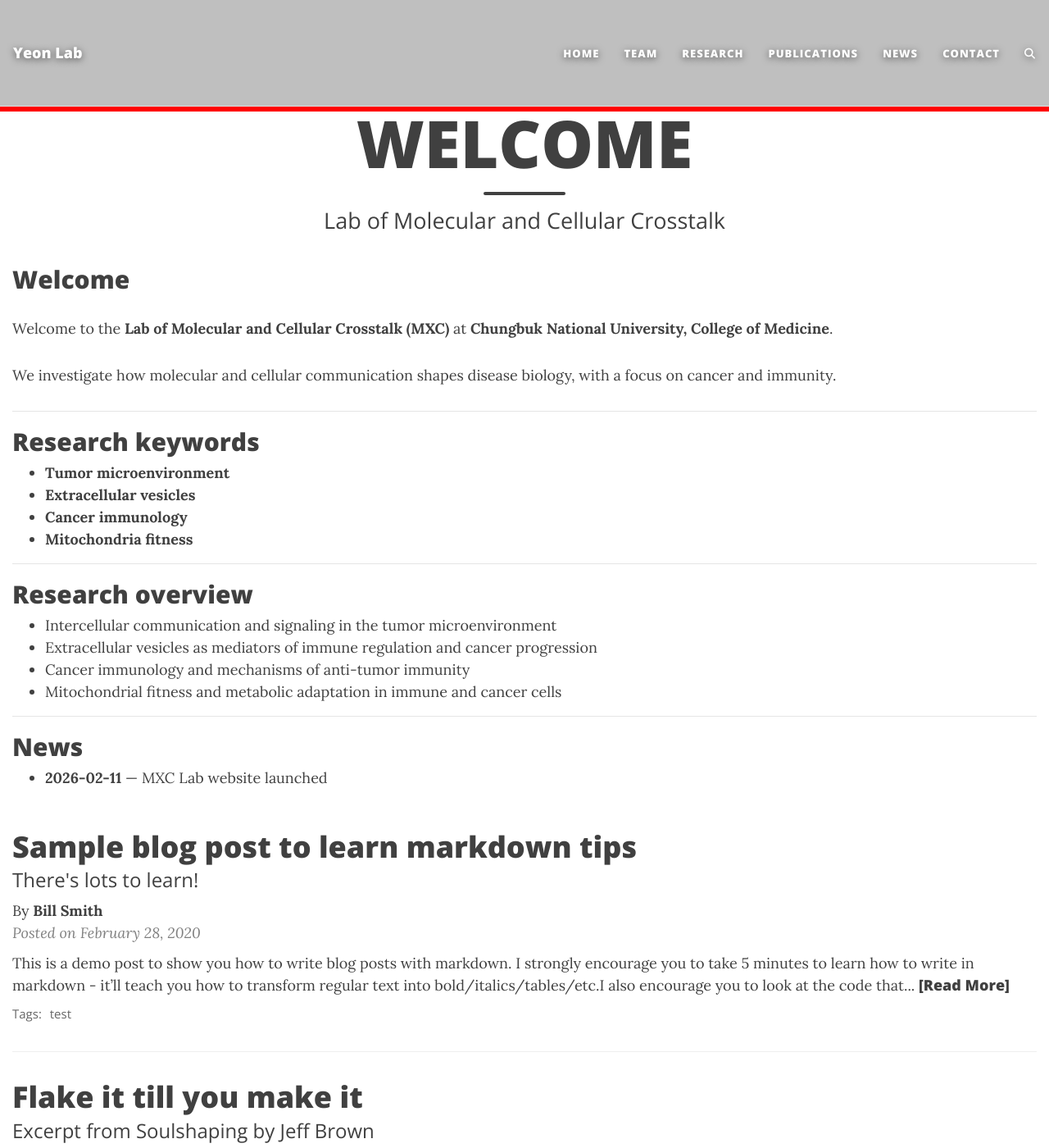
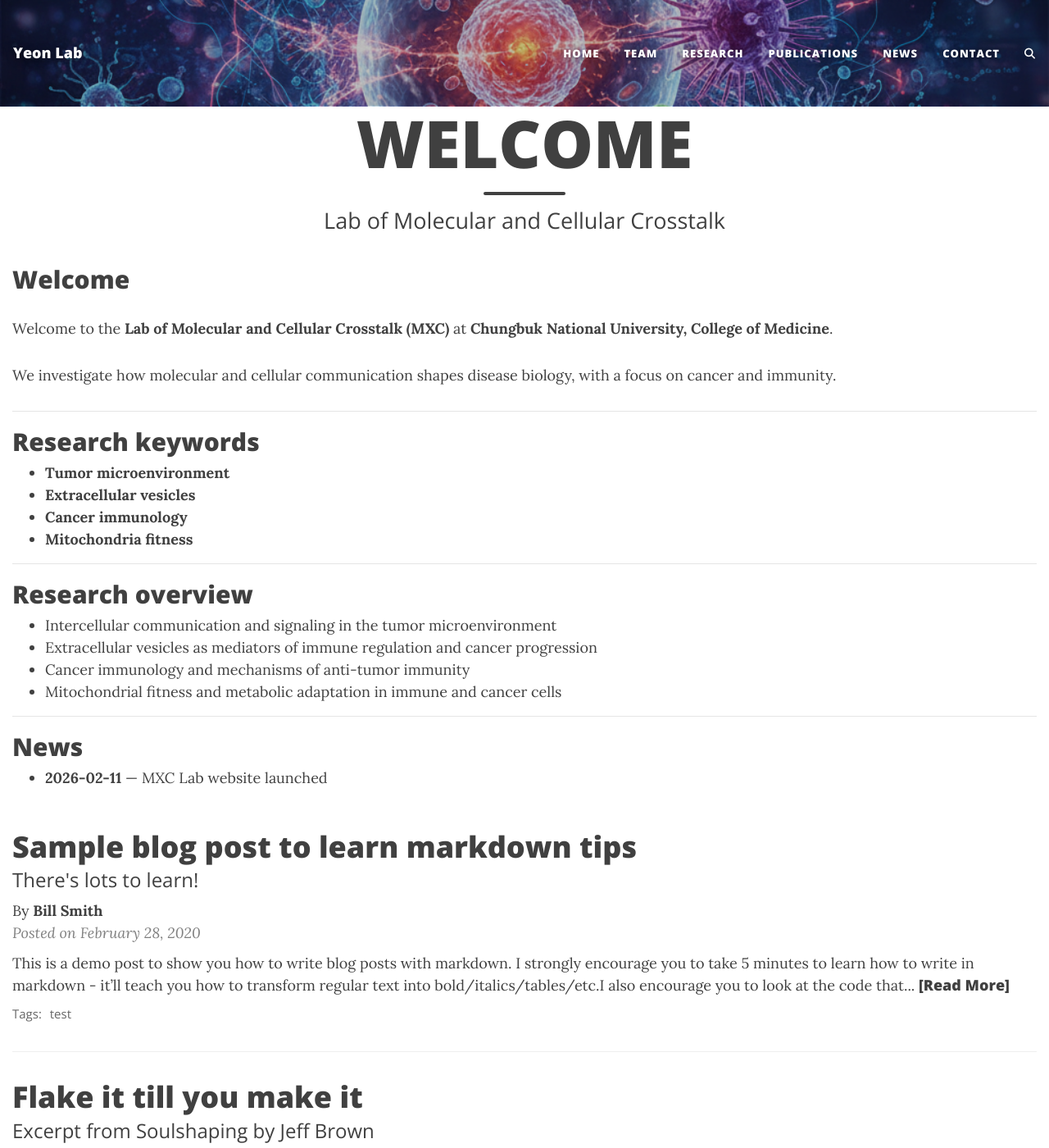
Before and after one commit to mjyeon0807-hub/mjyeon0807-hub.github.io, a Jekyll site: the page built from index.md, in a window 1280 px wide and 1400 px high. Shown: the whole window at 82% size. Built offline with Jekyll 4.4.1, drawn with Linux system fonts in a browser that asks for light colours; comment, search, counter and statistics services are not loaded.

Commit message:
Refactor navbar styles for improved banner display

```diff
--- a/assets/css/custom.css
+++ b/assets/css/custom.css
@@ -1,26 +1,35 @@
 /* ==========================================================================
-   Custom overrides (Yeon Lab)
-   Goal: Use /assets/img/header-2.png as a FULL top banner (navbar background),
-         not as a small logo image. Keep menu readable.
+   Yeon Lab - custom overrides
+   Goal:
+   - Use /assets/img/header-2.png as a FULL top banner (navbar background)
+   - Keep menu readable on top of the image
+   - Do NOT show a small logo image in the navbar
    ========================================================================== */
 
-/* --- Navbar banner background --- */
-.navbar-custom {
-  /* Use header-2.png as the top cover image */
-  background-image: url({{ "/assets/img/header-2.png" | relative_url }}) !important;
+/* === Navbar banner background (force wins over theme) === */
+nav.navbar.navbar-custom,
+nav.navbar.navbar-custom.top-nav-regular,
+nav.navbar.navbar-custom.top-nav-short,
+nav.navbar.navbar-custom.top-nav-short-permanent {
+  /* Reset any theme background first */
+  background-color: transparent !important;
+  background-image: none !important;
+
+  /* Banner image */
+  background-image: url("/assets/img/header-2.png") !important;
   background-size: cover !important;
   background-position: center center !important;
   background-repeat: no-repeat !important;
 
-  /* Banner height (adjust if you want taller/shorter) */
-  min-height: 130px;
+  /* Banner height */
+  min-height: 130px !important;
 
-  /* Clean look */
+  /* Clean bottom border */
   border-bottom: 1px solid rgba(0, 0, 0, 0.12) !important;
 }
 
-/* Dark overlay so white text is readable on the image */
-.navbar-custom::before {
+/* Dark overlay so white text is readable */
+nav.navbar.navbar-custom::before {
   content: "";
   position: absolute;
   inset: 0;
@@ -28,80 +37,70 @@
   pointer-events: none;
 }
 
-/* Ensure navbar content is above the overlay */
-.navbar-custom > * {
+/* Ensure navbar content sits above overlay */
+nav.navbar.navbar-custom > * {
   position: relative;
   z-index: 1;
 }
 
 /* Brand + links readable on the banner */
-.navbar-custom .navbar-brand,
-.navbar-custom .navbar-nav .nav-link,
-.navbar-custom .navbar-toggler {
+nav.navbar.navbar-custom .navbar-brand,
+nav.navbar.navbar-custom .navbar-nav .nav-link,
+nav.navbar.navbar-custom .navbar-toggler {
   color: #ffffff !important;
-  text-shadow: 0 2px 8px rgba(0, 0, 0, 0.55);
+  text-shadow: 0 2px 10px rgba(0, 0, 0, 0.55);
   font-weight: 800;
 }
 
-/* Make sure the hamburger icon is visible (bootstrap uses a background-image) */
-.navbar-custom .navbar-toggler {
-  border-color: rgba(255, 255, 255, 0.5) !important;
+/* Toggler visibility on dark banner */
+nav.navbar.navbar-custom .navbar-toggler {
+  border-color: rgba(255, 255, 255, 0.55) !important;
 }
-.navbar-custom .navbar-toggler-icon {
+nav.navbar.navbar-custom .navbar-toggler-icon {
   filter: invert(1) contrast(2);
 }
 
-/* Spacing inside the taller banner */
-.navbar-custom,
-.navbar-custom.top-nav-short,
-.navbar-custom.top-nav-short-permanent {
+/* Spacing inside the banner */
+nav.navbar.navbar-custom,
+nav.navbar.navbar-custom.top-nav-regular,
+nav.navbar.navbar-custom.top-nav-short,
+nav.navbar.navbar-custom.top-nav-short-permanent {
   padding-top: 18px !important;
   padding-bottom: 18px !important;
 }
 
-/* Align nav links vertically in the banner */
-.navbar-custom .navbar-nav .nav-link {
+nav.navbar.navbar-custom .navbar-nav .nav-link {
   padding-top: 18px !important;
   padding-bottom: 18px !important;
 }
 
-/* Dropdown menu should remain readable (normal light menu) */
-.navbar-custom .dropdown-menu {
+/* Dropdown should stay readable (light dropdown) */
+nav.navbar.navbar-custom .dropdown-menu {
   background: #ffffff !important;
 }
-.navbar-custom .dropdown-menu .dropdown-item {
+nav.navbar.navbar-custom .dropdown-menu .dropdown-item {
   color: #222 !important;
   text-shadow: none !important;
 }
 
-/* IMPORTANT: if any old "logo image" markup exists, hide it.
-   (We want background banner only.) */
-.navbar-custom .navbar-brand-logo {
+/* Hide old logo-image brand (we want banner background only) */
+nav.navbar.navbar-custom .navbar-brand-logo {
   display: none !important;
 }
 
-/* --- Mobile tweaks --- */
+/* Mobile tweaks */
 @media (max-width: 768px) {
-  .navbar-custom {
-    min-height: 90px;
-  }
-
-  .navbar-custom,
-  .navbar-custom.top-nav-short,
-  .navbar-custom.top-nav-short-permanent {
+  nav.navbar.navbar-custom,
+  nav.navbar.navbar-custom.top-nav-regular,
+  nav.navbar.navbar-custom.top-nav-short,
+  nav.navbar.navbar-custom.top-nav-short-permanent {
+    min-height: 90px !important;
     padding-top: 10px !important;
     padding-bottom: 10px !important;
   }
 
-  .navbar-custom .navbar-nav .nav-link {
+  nav.navbar.navbar-custom .navbar-nav .nav-link {
     padding-top: 10px !important;
     padding-bottom: 10px !important;
   }
 }
-
-/* DEBUG: if you don't see a thick red border, custom.css isn't loading */
-.navbar-custom {
-  outline: 6px solid red !important;
-}
-
-background-image: url({{ "/assets/img/header-2.png" | relative_url }}) !important;
```
